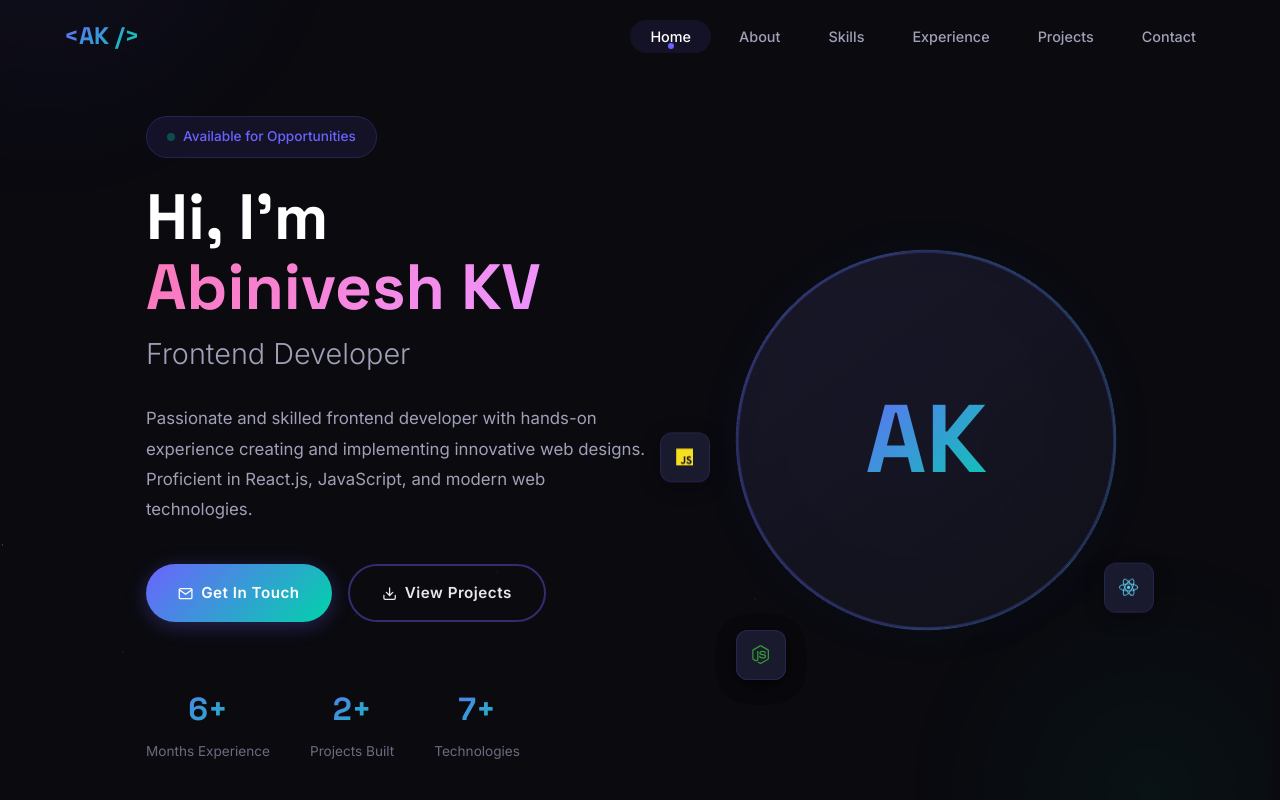
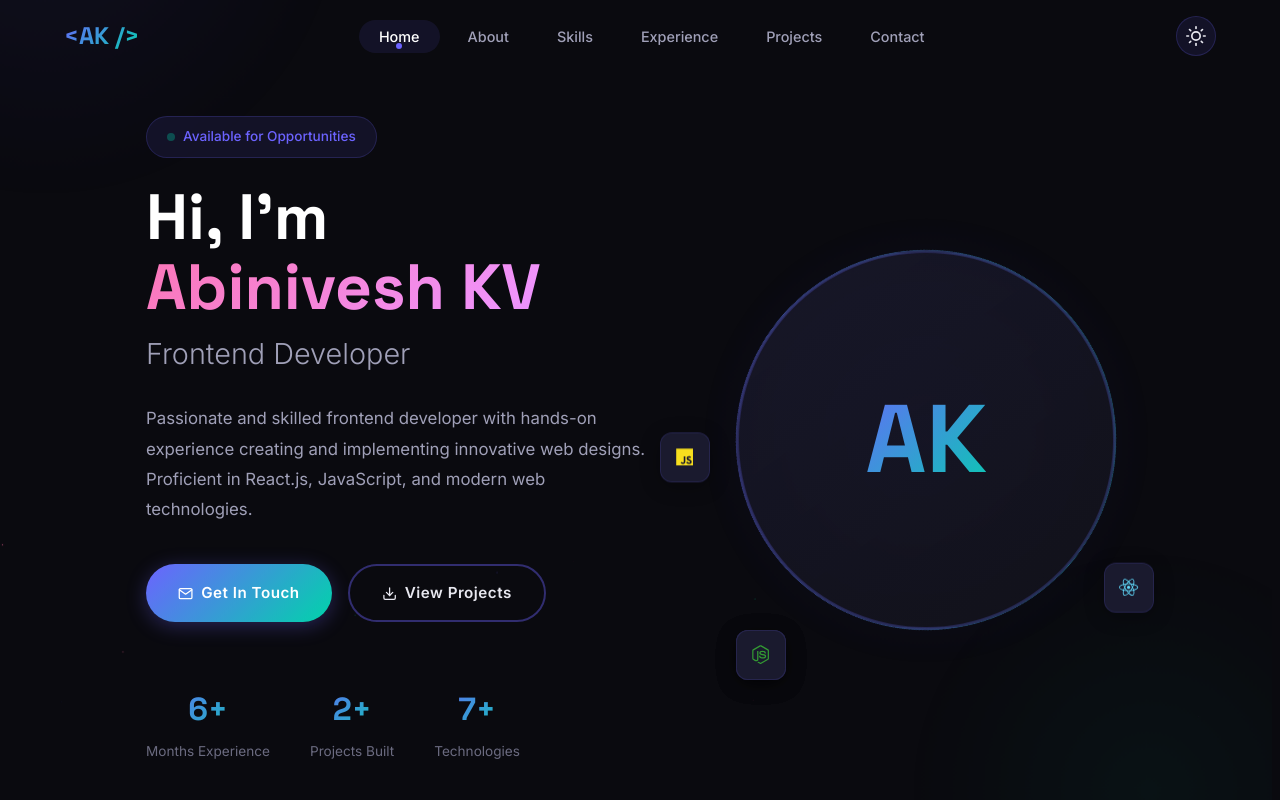
Before and after one commit to abinivesh1696/PERSONAL-PORTFOLIO, a React (Vite) app: page / in a window 1280 px wide. Shown: the top 800 px of the page. Built offline with nearby package versions, Linux system fonts and the light colour scheme.

Commit message:
Add dark/light theme toggle with sun/moon icons in navbar

```diff
--- a/src/App.jsx
+++ b/src/App.jsx
@@ -14,6 +14,16 @@ import BackToTop from './components/BackToTop'
 
 function App() {
   const [activeSection, setActiveSection] = useState('home')
+  const [isDarkMode, setIsDarkMode] = useState(true)
+
+  useEffect(() => {
+    // Apply theme to document
+    if (isDarkMode) {
+      document.documentElement.setAttribute('data-theme', 'dark')
+    } else {
+      document.documentElement.setAttribute('data-theme', 'light')
+    }
+  }, [isDarkMode])
 
   useEffect(() => {
     const handleScroll = () => {
@@ -38,7 +48,7 @@ function App() {
   return (
     <>
       <Particles />
-      <Navbar activeSection={activeSection} />
+      <Navbar activeSection={activeSection} isDarkMode={isDarkMode} setIsDarkMode={setIsDarkMode} />
       <main>
         <Hero />
         <About />
--- a/src/components/Navbar.jsx
+++ b/src/components/Navbar.jsx
@@ -1,6 +1,7 @@
 import { useState, useEffect } from 'react'
+import { FiSun, FiMoon } from 'react-icons/fi'
 
-const Navbar = ({ activeSection }) => {
+const Navbar = ({ activeSection, isDarkMode, setIsDarkMode }) => {
   const [scrolled, setScrolled] = useState(false)
   const [menuOpen, setMenuOpen] = useState(false)
 
@@ -60,6 +61,14 @@ const Navbar = ({ activeSection }) => {
           <span></span>
           <span></span>
         </button>
+        <button
+          className="theme-toggle"
+          onClick={() => setIsDarkMode(!isDarkMode)}
+          aria-label="Toggle theme"
+          title={isDarkMode ? 'Switch to light mode' : 'Switch to dark mode'}
+        >
+          {isDarkMode ? <FiSun size={20} /> : <FiMoon size={20} />}
+        </button>
       </div>
     </nav>
   )
--- a/src/index.css
+++ b/src/index.css
@@ -56,6 +56,42 @@
   --shadow-md: 0 4px 20px rgba(0, 0, 0, 0.3);
   --shadow-lg: 0 8px 40px rgba(0, 0, 0, 0.4);
   --shadow-glow: 0 0 30px rgba(108, 99, 255, 0.15);
+}
+
+/* Light Theme */
+[data-theme="light"] {
+  /* Primary Palette - Light Theme */
+  --bg-primary: #f5f7fa;
+  --bg-secondary: #ffffff;
+  --bg-card: #f0f4f8;
+  --bg-card-hover: #e8ecf1;
+  --bg-glass: rgba(255, 255, 255, 0.8);
+
+  /* Accent Colors - Same but adjusted for light background */
+  --accent-primary: #6c63ff;
+  --accent-secondary: #00a884;
+  --accent-tertiary: #ff5f8f;
+  --accent-warm: #f093fb;
+  --accent-glow: rgba(108, 99, 255, 0.2);
+
+  /* Gradients */
+  --gradient-primary: linear-gradient(135deg, #6c63ff 0%, #00a884 100%);
+  --gradient-accent: linear-gradient(135deg, #ff5f8f 0%, #f093fb 50%, #6c63ff 100%);
+  --gradient-dark: linear-gradient(180deg, #f5f7fa 0%, #ffffff 100%);
+  --gradient-card: linear-gradient(145deg, rgba(240, 244, 248, 0.8) 0%, rgba(255, 255, 255, 0.9) 100%);
+  --gradient-text: linear-gradient(135deg, #6c63ff 0%, #00a884 50%, #ff5f8f 100%);
+
+  /* Text */
+  --text-primary: #1a1a2e;
+  --text-secondary: #4a4a6a;
+  --text-muted: #8a8aaa;
+  --text-white: #ffffff;
+
+  /* Shadows - Adjusted for light theme */
+  --shadow-sm: 0 2px 8px rgba(0, 0, 0, 0.08);
+  --shadow-md: 0 4px 20px rgba(0, 0, 0, 0.1);
+  --shadow-lg: 0 8px 40px rgba(0, 0, 0, 0.12);
+  --shadow-glow: 0 0 30px rgba(108, 99, 255, 0.1);
 }
 
 html {
@@ -324,6 +360,28 @@ button {
   background: var(--text-primary);
   border-radius: 2px;
   transition: all var(--transition-fast);
+}
+
+/* ===== THEME TOGGLE ===== */
+.theme-toggle {
+  background: rgba(108, 99, 255, 0.1);
+  border: 1px solid rgba(108, 99, 255, 0.2);
+  border-radius: 50%;
+  width: 40px;
+  height: 40px;
+  display: flex;
+  align-items: center;
+  justify-content: center;
+  cursor: pointer;
+  color: var(--text-primary);
+  transition: all var(--transition-fast);
+  margin-left: 12px;
+}
+
+.theme-toggle:hover {
+  background: rgba(108, 99, 255, 0.2);
+  border-color: var(--accent-primary);
+  transform: rotate(20deg);
 }
 
 /* ===== HERO ===== */
```
Also changed, not shown: src/assets/SkillSwap.png.
